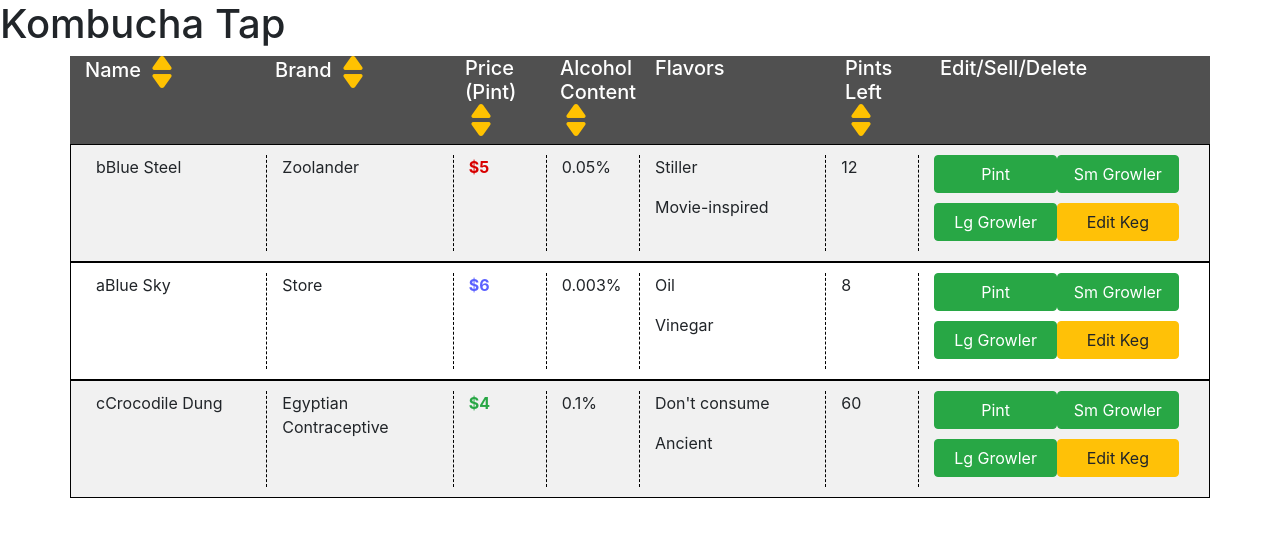
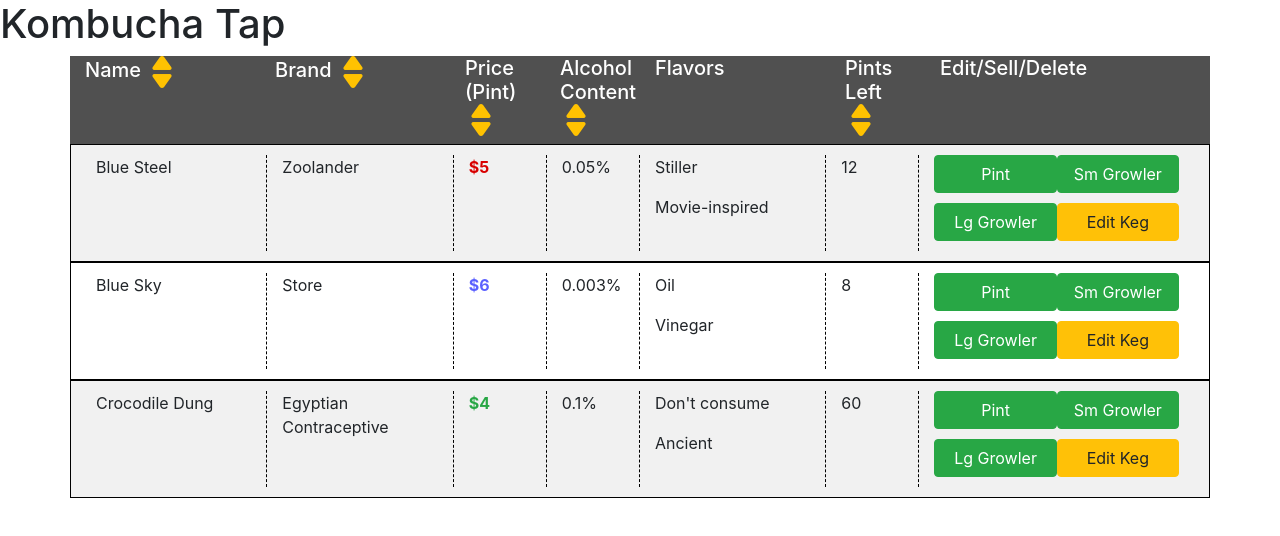
Before and after one commit to putman10/kombucha-on-tap, an Angular app: page / in a window 1280 px wide. Shown: the top 536 px of the page. Built offline with nearby package versions, Linux system fonts and the light colour scheme.

Commit message:
Fix edit button and give edit fields real-time update functionality

```diff
--- a/src/app/app.component.html
+++ b/src/app/app.component.html
@@ -60,19 +60,19 @@
     <form class="editForm">
       <div class="form-group">
         <label for="name">Edit Name:</label>
-        <input type="text" name="name" class="form-control" value="{{selectedKeg.name}}">
+        <input type="text" name="name" class="form-control" [(ngModel)]="selectedKeg.name">
       </div>
       <div class="form-group">
         <label for="brand">Edit Brand:</label>
-        <input type="text" name="brand" class="form-control" value="{{selectedKeg.brand}}">
+        <input type="text" name="brand" class="form-control" [(ngModel)]="selectedKeg.brand">
       </div>
       <div class="form-group">
         <label for="pricePerPint">Edit Price Per Pint:</label>
-        <input type="number" name="pricePerPint" class="form-control" value="{{selectedKeg.pricePerPint}}">
+        <input type="number" name="pricePerPint" class="form-control" [(ngModel)]="selectedKeg.pricePerPint">
       </div>
       <div class="form-group">
         <label for="alcoholContent">Edit Alchohol Content:</label>
-        <input type="text" name="alcoholContent" class="form-control" value="{{selectedKeg.alcoholContent}}">
+        <input type="text" name="alcoholContent" class="form-control" [(ngModel)]="selectedKeg.alcoholContent">
       </div>
       <div class="form-group">
         <label for="flavors">Edit Flavors</label>
@@ -82,7 +82,7 @@
       </div>
       <div class="form-group">
         <label for="pintsRemaining">Edit Pints Left:</label>
-        <input type="text" name="pintsRemaining" class="form-control" value="{{selectedKeg.pintsRemaining}}">
+        <input type="text" name="pintsRemaining" class="form-control" [(ngModel)]="selectedKeg.pintsRemaining">
       </div>
       <button type="button" name="button" (click)="finishedEditing()" class="btn btn-warning">Update</button>
     </form>
--- a/src/app/app.component.ts
+++ b/src/app/app.component.ts
@@ -10,14 +10,14 @@ export class AppComponent {
   title = "Kombucha Tap"
   kegs: Keg[] = [
     new Keg (
-      'bBlue Steel',
+      'Blue Steel',
       'Zoolander',
       5, 0.05, ["Stiller", "Movie-inspired"], 12
     ),
     new Keg (
-      'aBlue Sky', 'Store', 6, 0.003, ['Oil', 'Vinegar'], 8
+      'Blue Sky', 'Store', 6, 0.003, ['Oil', 'Vinegar'], 8
     ),
-    new Keg ('cCrocodile Dung', 'Egyptian Contraceptive', 4, 0.1, ["Don't consume", 'Ancient'], 60)
+    new Keg ('Crocodile Dung', 'Egyptian Contraceptive', 4, 0.1, ["Don't consume", 'Ancient'], 60)
   ]
   selectedKeg = null;
 
```
